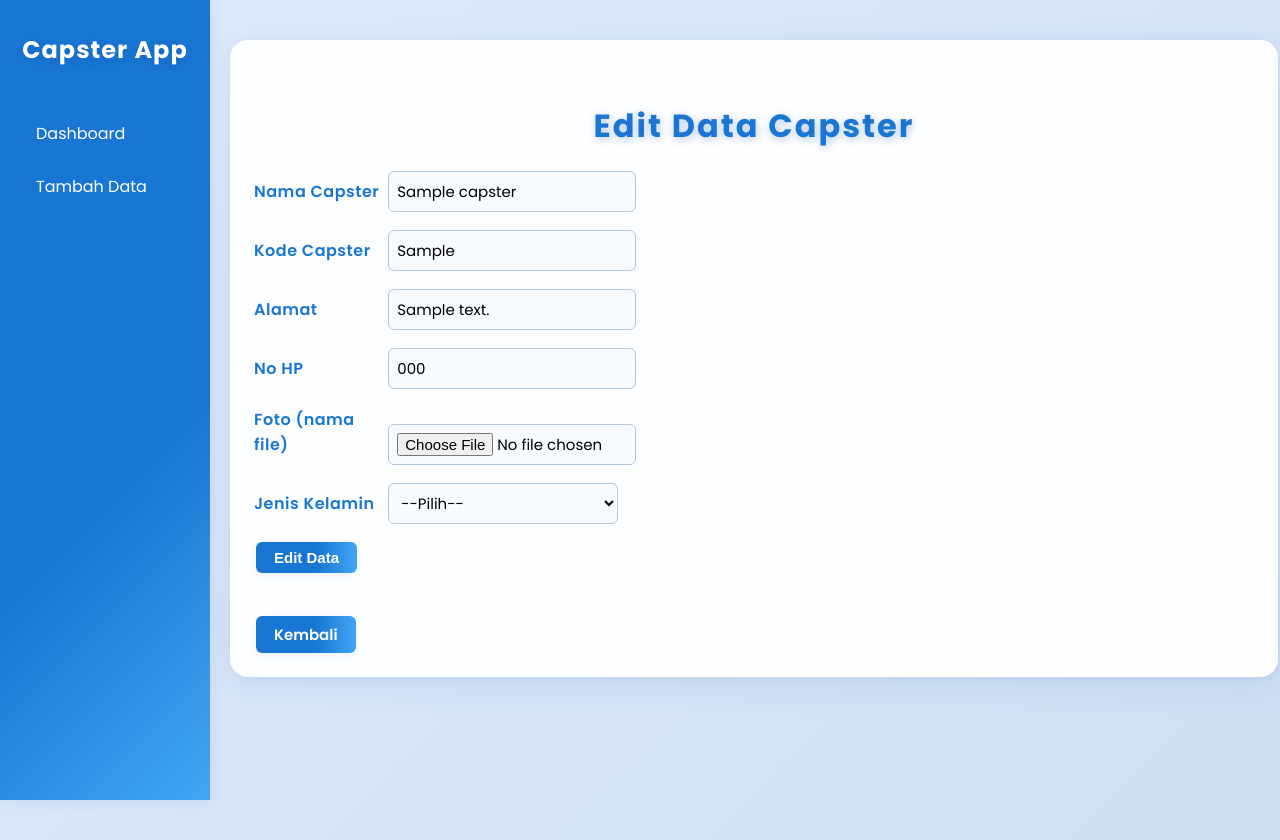
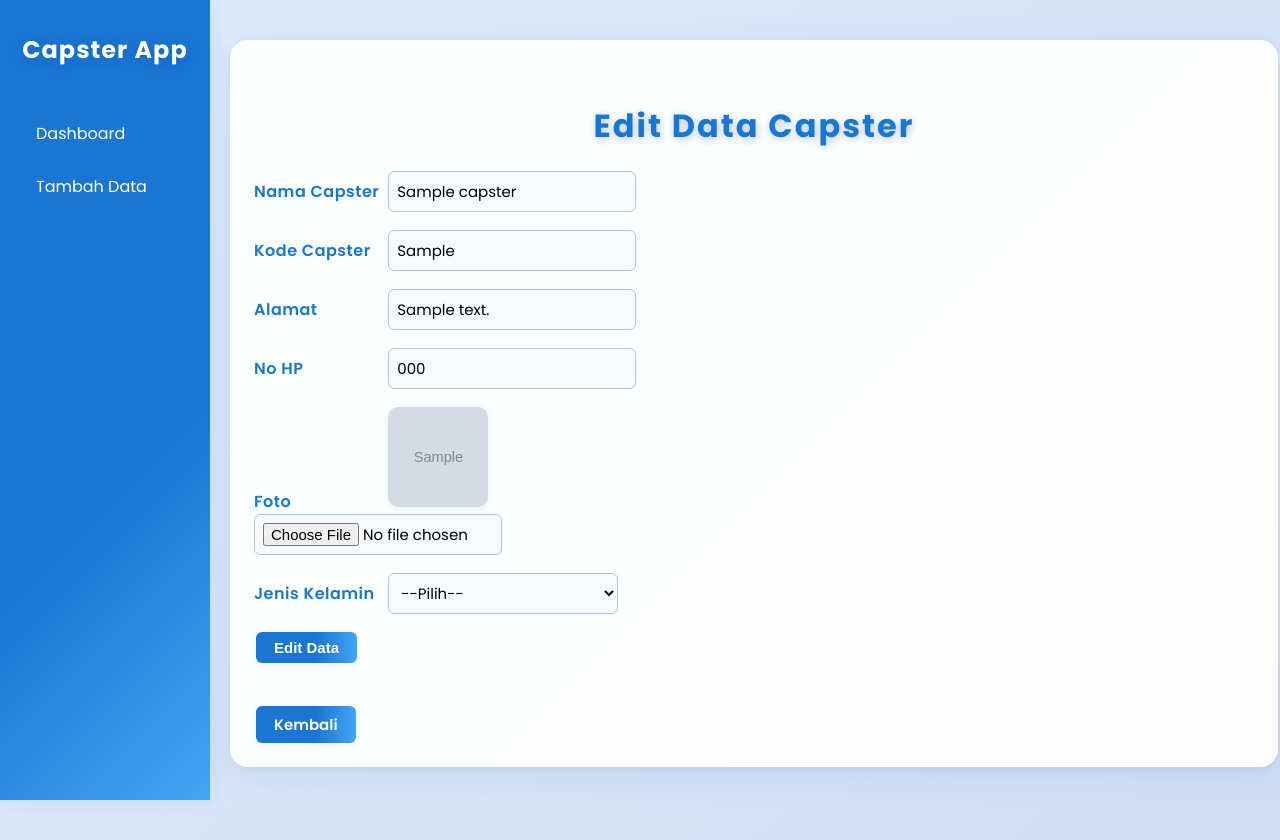
Before and after one commit to suparya3/project-100-Days, a PHP site: page /edit.php?id=1 in a window 1280 px wide. Run offline with PHP 8.4, Linux system fonts and the light colour scheme; tables that the repository leaves empty or names only in its code hold one stand-in row (values such as "Sample post"); grey boxes marked "Sample" are stand-in pictures.

Commit message:
menambahkan fitur upload pada edit dan tabah

```diff
--- a/Day-7/edit.php
+++ b/Day-7/edit.php
@@ -47,6 +47,7 @@ if( isset($_POST["submit"]) ) {
         <form action="" method="post" enctype="multipart/form-data" class="form-capster">
             <ul>
                 <input type="hidden" name="id" value="<?= $cps["id"]; ?>" >
+                <input type="hidden" name="fotoLama" value="<?= $cps["foto"]; ?>" >
                 <li>
                     <label for="nama_capster">Nama Capster</label>
                     <input type="text" name="nama_capster" id="nama_capster" required
@@ -68,15 +69,19 @@ if( isset($_POST["submit"]) ) {
                     value="<?= $cps["no_hp"] ?>" class="input">
                 </li>
                 <li>
-                    <label for="foto">Foto (nama file)</label>
+                    <label for="foto">Foto</label>
+                    <img src="foto/<?= $cps['foto']; ?>" width="100px" height="100px"><br>
                     <input type="file" name="foto" id="foto" class="input">
                 </li>
                 <li>
                     <label for="jenis_kelamin">Jenis Kelamin</label>
-                    <select name="jenis_kelamin" id="jenis_kelamin" required class="input">
+
+                    <select name="jenis_kelamin" id="jenis_kelamin" required class="input"><br>
+                        value="<?= $cps["jenis_kelamin"] ?> class="input">
                         <option value="">--Pilih--</option>
                         <option value="Laki-laki" <?= $cps["jenis_kelamin"] == "Laki-laki" ? "selected" : "" ?>>Laki-laki</option>
                         <option value="Perempuan" <?= $cps["jenis_kelamin"] == "Perempuan" ? "selected" : "" ?>>Perempuan</option>
+
                     </select>
                 </li>
                 <li>
--- a/Day-7/koneksi.php
+++ b/Day-7/koneksi.php
@@ -18,8 +18,12 @@ function tambah($data) {
     $kode_capster = htmlspecialchars($data["kode_capster"]);
     $alamat = htmlspecialchars($data["alamat"]);
     $no_hp = htmlspecialchars($data["no_hp"]);
-    $foto = htmlspecialchars($data["foto"]);
     $jenis_kelamin = $data["jenis_kelamin"];
+    // upload gambar
+    $foto = upload();
+    if( !$foto) {
+        return false;
+    }
 
     $query = "INSERT INTO capsters
         VALUES
@@ -27,6 +31,49 @@ function tambah($data) {
     mysqli_query($db, $query);
 
     return mysqli_affected_rows($db);
+}
+function upload() {
+    $namafile = $_FILES['foto']['name'];
+    $ukuranfile = $_FILES['foto']['size'];
+    $error = $_FILES['foto']['error'];
+    $tmpName = $_FILES['foto']['tmp_name'];
+
+    // cek apakah tidak ada gambar yang diupload
+    if($error === 4) {
+        echo "<script>
+                alert('pilih gambar terlebih dahulu!');
+                </script>";
+                return false;
+    }
+    // cek apakah yang di upload adalah gambar
+    $ekstensiGambarValid = ['jpg', 'jpeg', 'png'];
+    $ekstensiGambar = explode('.', $namafile);
+    $ekstensiGambar = strtolower(end($ekstensiGambar));
+    if( !in_array($ekstensiGambar, $ekstensiGambarValid) ) {
+           echo "<script>
+                alert('yang anda upload bukan gambar!');
+                </script>";
+                return false;
+    }
+    // cek jika ukuran terlalu besar
+    if( $ukuranfile > 1000000 ) {
+        echo "<script>
+                alert('ukuran gambar terlalu besar!');
+                </script>";
+                return false;
+    }
+    // lolos pengecekan, gambar siap di upload
+    // generate nama gambar baru
+    $namaFileBaru = uniqid();
+    $namaFileBaru .= '.';
+    $namaFileBaru .= $ekstensiGambar;
+
+    move_uploaded_file($tmpName, 'foto/' . $namaFileBaru);
+    return $namaFileBaru;
+
+
+
+
 }
 
 function hapus($id) {
@@ -43,8 +90,17 @@ function edit($data){
     $kode_capster = htmlspecialchars($data["kode_capster"]);
     $alamat = htmlspecialchars($data["alamat"]);
     $no_hp = htmlspecialchars($data["no_hp"]);
-    $foto = htmlspecialchars($data["foto"]);
     $jenis_kelamin = $data["jenis_kelamin"];
+    $fotoLama = htmlspecialchars($data["fotoLama"]);
+    // cek apakah user pilih foto baru atau tidak
+    if( $_FILES['foto']['error'] == 4 ) {
+        $foto = $fotoLama;
+    } else {
+        $foto = upload();
+
+    }
+
+
 
     $query = "UPDATE capsters SET
                 nama_capster = '$nama_capster',
--- a/Day-7/style.css
+++ b/Day-7/style.css
@@ -64,6 +64,8 @@ body {
         border-radius: 10px;
         object-fit: cover;
         box-shadow: 0 2px 8px rgba(25, 118, 210, 0.10);
+        height: 100px;
+        width: 100px;
     }
     .btn {
         padding: 7px 18px;
@@ -190,3 +192,7 @@ body {
     margin-left: 230px;
     transition: margin-left 0.2s;
 }
+.img-responsive {
+    width: 100px;
+    height: 100px;
+}
--- a/Day-7/tambah.php
+++ b/Day-7/tambah.php
@@ -2,6 +2,7 @@
 require 'koneksi.php';
 // cek apakah tombol submit sudah ditekan atau belum
 if( isset($_POST["submit"]) ) {
+
     // cek apakah data berhasil ditambahkan atau tidak
     if( tambah($_POST) > 0 ) {
         echo "
```
Also changed, not shown: Day-7/foto/684671e30fa49.jpg (added), Day-7/foto/WIN_20250426_21_53_43_Pro.jpg (added), Day-7/foto/ojoy.jpg (added).
